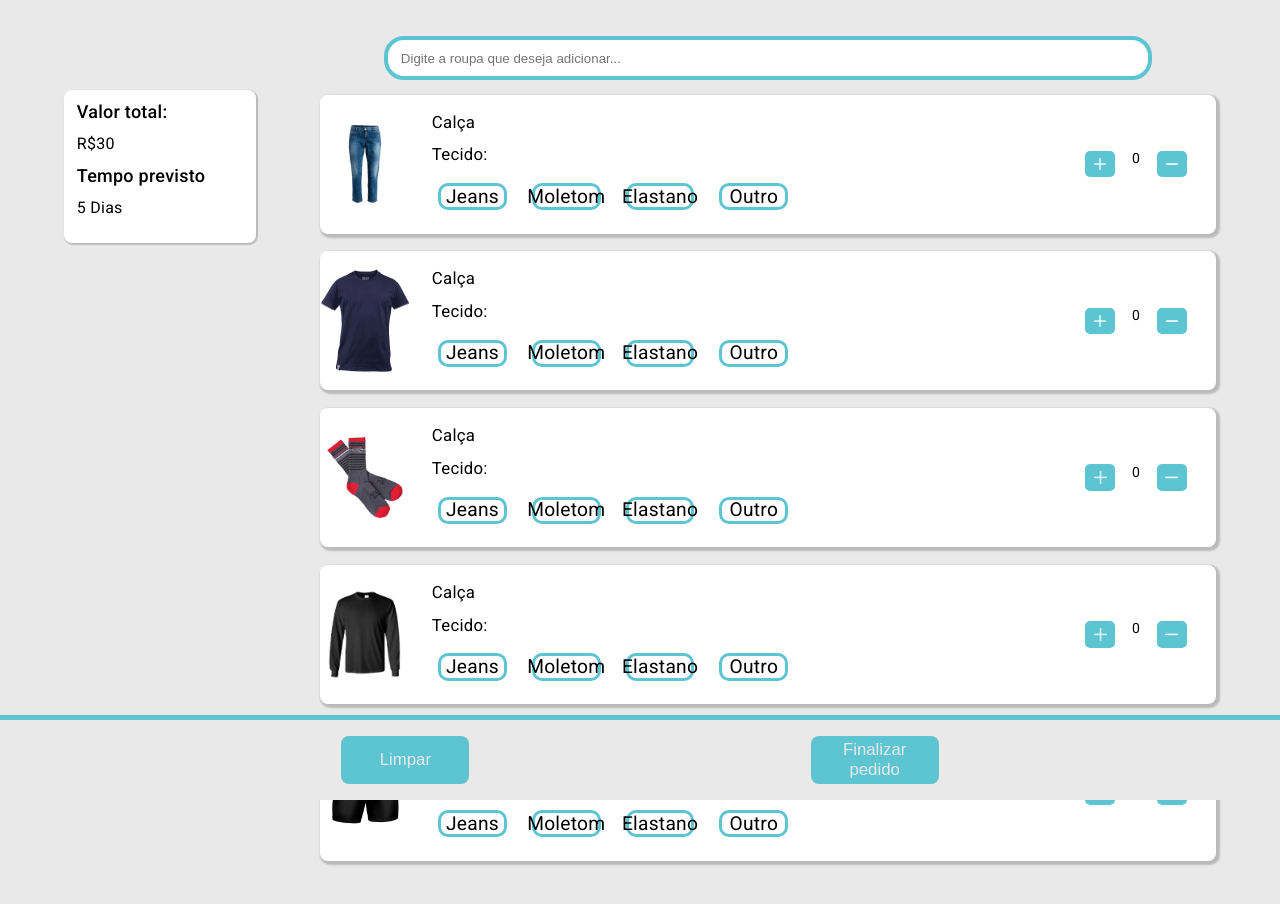
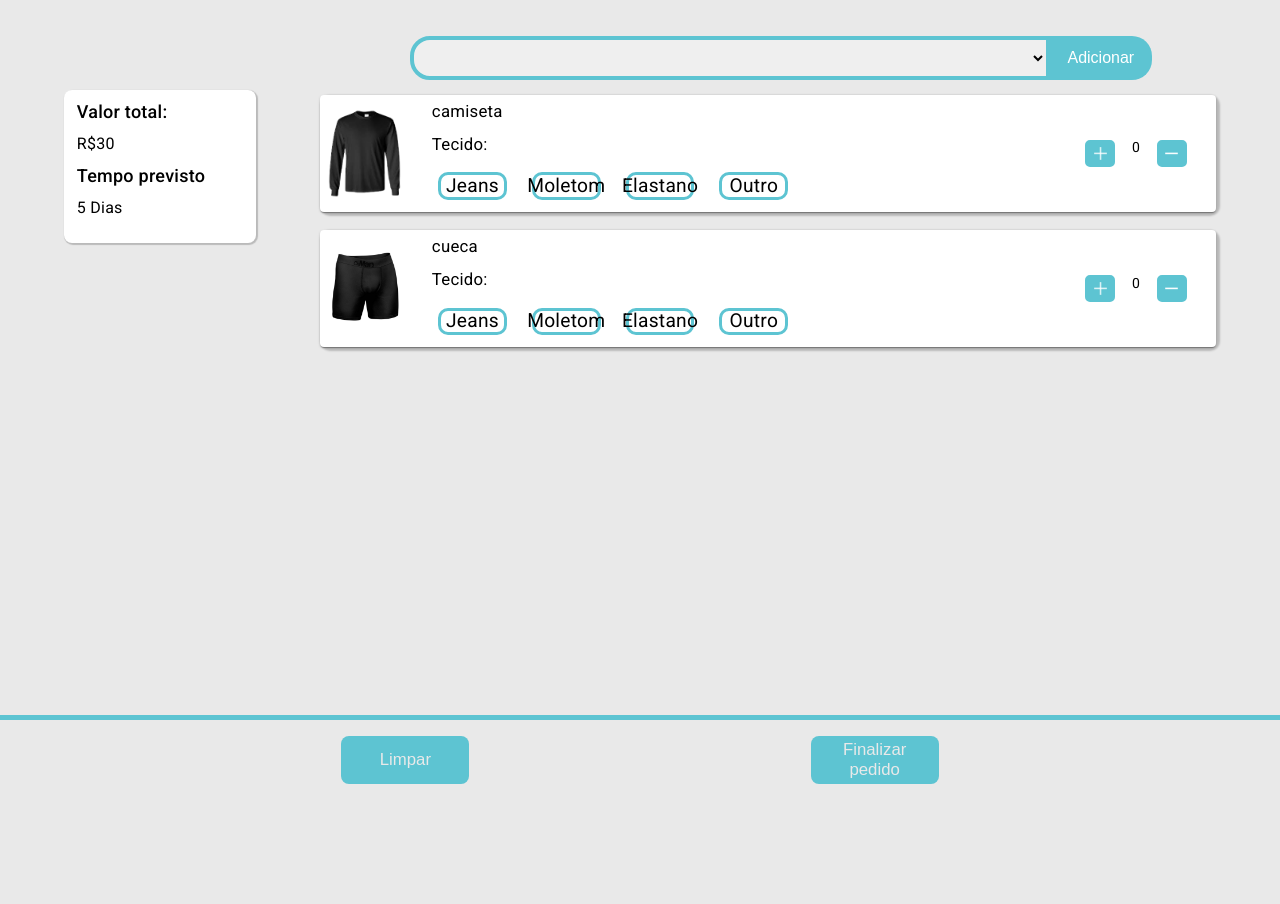
Before and after one commit to JanainaNogueira/Lavanderia-on-line, an Angular app: page /realizar-pedido in a window 1280 px wide. Shown: the top 904 px of the page. After the commit the page ends 800 px from the top, so only its background shows below. Built offline with nearby package versions, Linux system fonts and the light colour scheme.

Commit message:
feat: Cria função de adicionar itens ao pedido e os mostra na tela

```diff
--- a/src/app/realizar-pedido/realizar-pedido.component.css
+++ b/src/app/realizar-pedido/realizar-pedido.component.css
@@ -20,13 +20,22 @@
   z-index: 1;
 }
 .inputSearch{
-  width: 60%;
+  width: 50%;
   height: 55%;
   border: 4px solid var(--azulClaro);
-  border-radius: 20px;
+  border-radius: 20px 0 0 20px;
   padding-left: 1%;
 }
-
+.buttonSearch{
+  background-color: var(--azulClaro);
+  border: none;
+  color: #ffffff;
+  height: 55%;
+  width: 8%;
+  cursor: pointer;
+  font-size: medium;
+  border-radius: 0 20px 20px 0;
+}
 main{
   display: flex;
   justify-content: space-evenly;
@@ -54,16 +63,20 @@ main{
   width: 70%;
   margin-bottom:10% ;
 }
+.boxCard{
+  width: 100%;
+  min-height: 2em;
+  border: none;
+  margin: 2% 0;
+  border-radius: 8px;
+  box-shadow: 2px 2px 2px 2px rgba(0, 0, 0, 0.2);
+}
 .card{
   display: flex;
   flex-direction: row;
   align-items: center;
   width: 100%;
-  min-height: 20%;
-  border: none;
-  margin: 2% 0;
-  border-radius: 8px;
-  box-shadow: 2px 2px 2px 2px rgba(0, 0, 0, 0.2);
+  height: 100%;
 }
 .cardImage{
   width: 10%;
--- a/src/app/realizar-pedido/realizar-pedido.component.html
+++ b/src/app/realizar-pedido/realizar-pedido.component.html
@@ -1,6 +1,23 @@
 <div class="container">
   <div class="boxSearch">
-    <input class="inputSearch" type="search" placeholder="Digite a roupa que deseja adicionar..."/>
+    <select
+    class="inputSearch"
+      type="search"
+      [formControl] = "queryField"
+      placeholder="Digite a roupa que deseja adicionar..."
+    >
+      <option value="calca">Calça</option>
+      <option value="camisa">Camisa</option>
+      <option value="meia">Meia</option>
+      <option value="cueca">Cueca</option>
+      <option value="camiseta">Camiseta</option>
+    </select>
+
+    <button
+      class="buttonSearch"
+      (click)="onSearch()">
+      Adicionar
+    </button>
   </div>
   <main>
     <aside class="orderDetails">
@@ -10,23 +27,24 @@
       <p>5 Dias</p>
     </aside>
     <div class="listClothes">
+      <div *ngFor="let item of listaPedido" class="boxCard">
       <mat-card class="card">
-      <img mat-card-image src="../../assets/img/calca.png" class="cardImage">
+      <img mat-card-image [src]="'../../assets/img/' + item[0] + '.png'" class="cardImage">
       <mat-card-content mat-card-content class="description">
-        <p>Calça</p>
+        <p>{{item[0]}}</p>
         <p>Tecido: </p>
         <div class="listTissue">
           <label class="tissue">
             <input type="radio" value="Jeans"/>
-            <p>Jeans</p>
+            <p>{{item[2]}}</p>
           </label>
           <label class="tissue">
             <input type="radio" value="Jeans"/>
-            <p>Moletom</p>
+            <p>{{item[3]}}</p>
           </label>
           <label class="tissue">
             <input type="radio" value="Jeans"/>
-            <p>Elastano</p>
+            <p>{{item[4]}}</p>
           </label>
           <label class="tissue">
             <input type="radio" value="Jeans"/>
@@ -42,134 +60,7 @@
           </button>
         </mat-card-actions>
       </mat-card >
-      <mat-card class="card">
-      <img mat-card-image src="../../assets/img/camisa.png" class="cardImage">
-      <mat-card-content mat-card-content class="description">
-        <p>Calça</p>
-        <p>Tecido: </p>
-        <div class="listTissue">
-          <label class="tissue">
-            <input type="radio" value="Jeans"/>
-            <p>Jeans</p>
-          </label>
-          <label class="tissue">
-            <input type="radio" value="Jeans"/>
-            <p>Moletom</p>
-          </label>
-          <label class="tissue">
-            <input type="radio" value="Jeans"/>
-            <p>Elastano</p>
-          </label>
-          <label class="tissue">
-            <input type="radio" value="Jeans"/>
-            <p>Outro</p>
-          </label>
-        </div>
-      </mat-card-content >
-        <mat-card-actions class="sectionButton">
-          <button onclick="" class="addItem">
-          </button>
-          <p>0</p>
-          <button onclick="" class="removeItem">
-          </button>
-        </mat-card-actions>
-      </mat-card >
-      <mat-card class="card">
-      <img mat-card-image src="../../assets/img/meia.png" class="cardImage">
-      <mat-card-content mat-card-content class="description">
-        <p>Calça</p>
-        <p>Tecido: </p>
-        <div class="listTissue">
-          <label class="tissue">
-            <input type="radio" value="Jeans"/>
-            <p>Jeans</p>
-          </label>
-          <label class="tissue">
-            <input type="radio" value="Jeans"/>
-            <p>Moletom</p>
-          </label>
-          <label class="tissue">
-            <input type="radio" value="Jeans"/>
-            <p>Elastano</p>
-          </label>
-          <label class="tissue">
-            <input type="radio" value="Jeans"/>
-            <p>Outro</p>
-          </label>
-        </div>
-      </mat-card-content >
-        <mat-card-actions class="sectionButton">
-          <button onclick="" class="addItem">
-          </button>
-          <p>0</p>
-          <button onclick="" class="removeItem">
-          </button>
-        </mat-card-actions>
-      </mat-card >
-      <mat-card class="card">
-      <img mat-card-image src="../../assets/img/camiseta.png" class="cardImage">
-      <mat-card-content mat-card-content class="description">
-        <p>Calça</p>
-        <p>Tecido: </p>
-        <div class="listTissue">
-          <label class="tissue">
-            <input type="radio" value="Jeans"/>
-            <p>Jeans</p>
-          </label>
-          <label class="tissue">
-            <input type="radio" value="Jeans"/>
-            <p>Moletom</p>
-          </label>
-          <label class="tissue">
-            <input type="radio" value="Jeans"/>
-            <p>Elastano</p>
-          </label>
-          <label class="tissue">
-            <input type="radio" value="Jeans"/>
-            <p>Outro</p>
-          </label>
-        </div>
-      </mat-card-content >
-        <mat-card-actions class="sectionButton">
-          <button onclick="" class="addItem">
-          </button>
-          <p>0</p>
-          <button onclick="" class="removeItem">
-          </button>
-        </mat-card-actions>
-      </mat-card >
-      <mat-card class="card">
-        <img mat-card-image src="../../assets/img/cueca.jpg" class="cardImage">
-        <mat-card-content mat-card-content class="description">
-          <p>Calça</p>
-          <p>Tecido: </p>
-          <div class="listTissue">
-            <label class="tissue">
-              <input type="radio" value="Jeans"/>
-              <p>Jeans</p>
-            </label>
-            <label class="tissue">
-              <input type="radio" value="Jeans"/>
-              <p>Moletom</p>
-            </label>
-            <label class="tissue">
-              <input type="radio" value="Jeans"/>
-              <p>Elastano</p>
-            </label>
-            <label class="tissue">
-              <input type="radio" value="Jeans"/>
-              <p>Outro</p>
-            </label>
-          </div>
-        </mat-card-content >
-          <mat-card-actions class="sectionButton">
-            <button onclick="" class="addItem">
-            </button>
-            <p>0</p>
-            <button onclick="" class="removeItem">
-            </button>
-          </mat-card-actions>
-      </mat-card >
+    </div>
     </div>
   </main>
   <div class="buttonsActions">
--- a/src/app/realizar-pedido/realizar-pedido.component.ts
+++ b/src/app/realizar-pedido/realizar-pedido.component.ts
@@ -1,17 +1,42 @@
 import { Component } from '@angular/core';
+import { FormControl, ReactiveFormsModule } from '@angular/forms';
 import {MatCardModule} from '@angular/material/card';
 import {MatIconModule} from  '@angular/material/icon';
-import {MatDatepickerModule} from  '@angular/material/datepicker' ;
-import {MatNativeDateModule} from '@angular/material/core'
+import { CommonModule } from '@angular/common';
 
 @Component({
   selector: 'app-realizar-pedido',
   standalone: true,
-  imports: [MatCardModule, MatIconModule, MatDatepickerModule, MatNativeDateModule],
+  imports: [MatCardModule, MatIconModule, ReactiveFormsModule,CommonModule],
   templateUrl: './realizar-pedido.component.html',
   styleUrl: './realizar-pedido.component.css'
 })
 
 export class RealizarPedidoComponent {
+  roupas: (string | number) [][]= [
+    ["calca", 3, "Jeans","Moletom","Elastano"],
+    ["camisa",2, "Jeans","Moletom","Elastano"],
+    ["camiseta",1, "Jeans","Moletom","Elastano"],
+    ["cueca",1, "Jeans","Moletom","Elastano"],
+    ["meia",1, "Jeans","Moletom","Elastano"]
+  ];
+  listaPedido:(string|number)[][]=[
+    ["camiseta",1, "Jeans","Moletom","Elastano"],
+    ["cueca",1, "Jeans","Moletom","Elastano"],
+  ]
+  queryField = new FormControl();
+
+  onSearch(){
+    const termoBusca=this.queryField.value;
+    const itemEncontrado=this.roupas.find(item=>item[0] === termoBusca);
+    if(itemEncontrado){
+      this.listaPedido.push(itemEncontrado)
+      console.log(itemEncontrado)
+    }
+    this.queryField.reset;
+  }
+}
+
+function CalculaValor(){
 
 }
```
Also changed, not shown: src/assets/img/cueca.jpg (deleted), src/assets/img/cueca.png (added).
